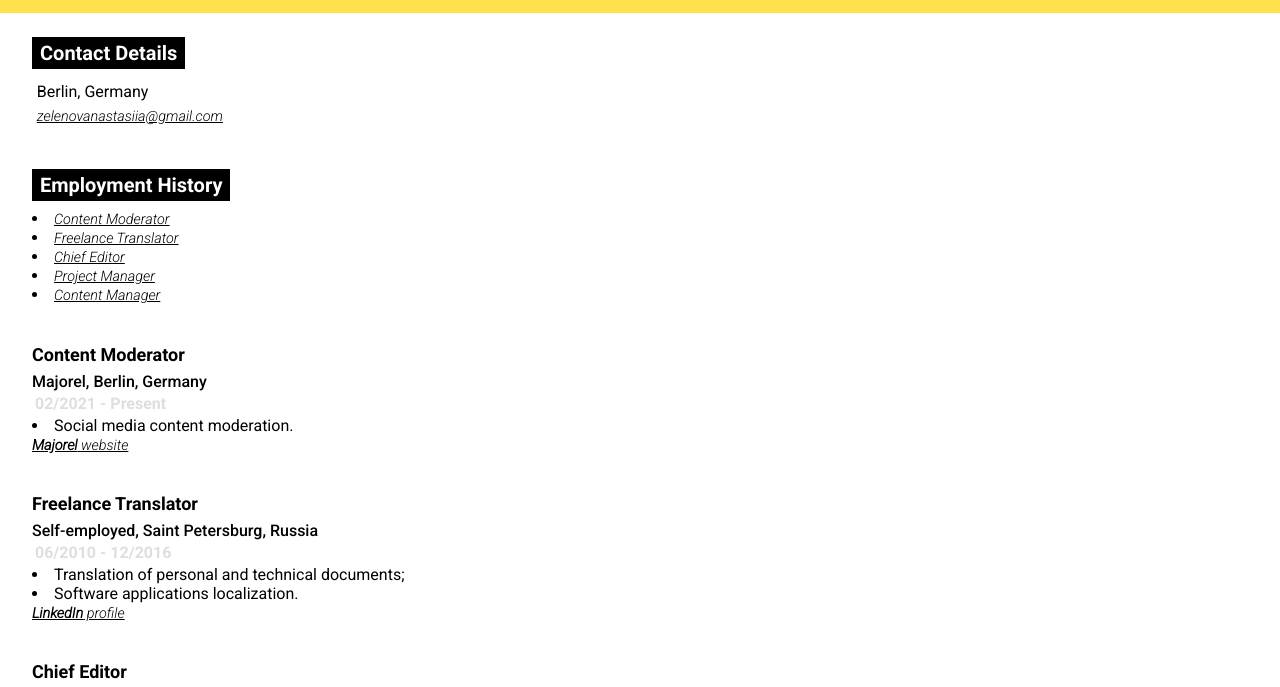
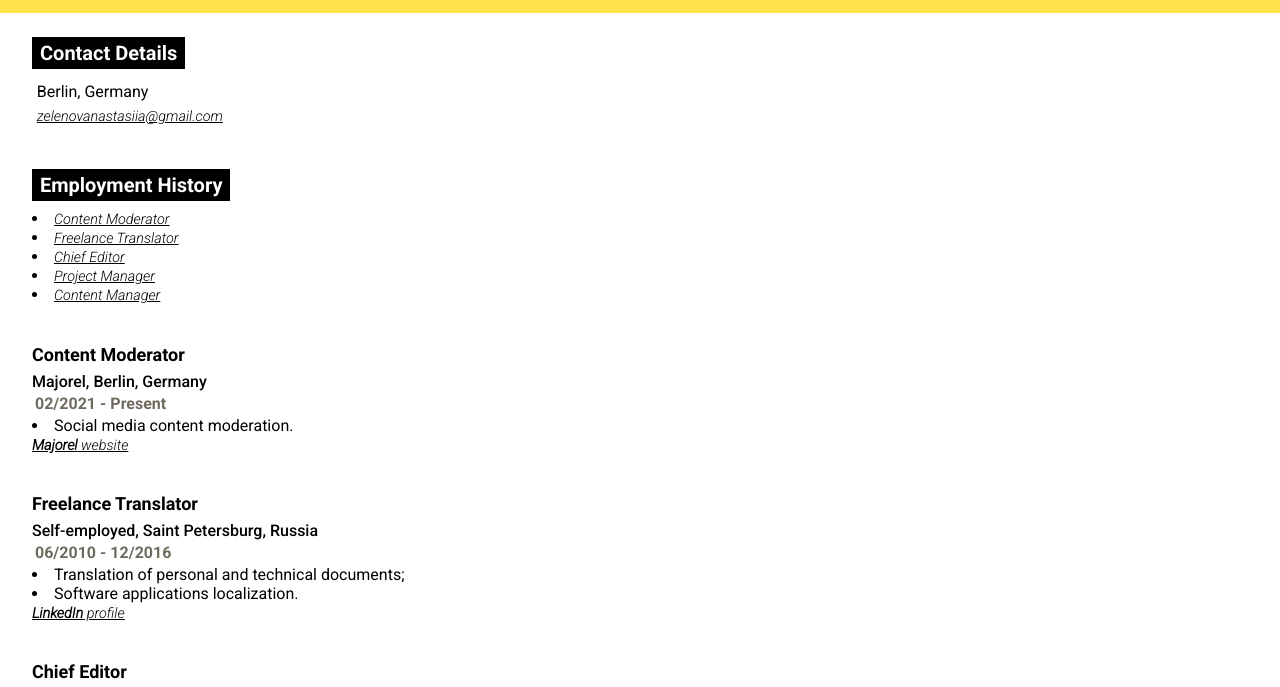
Before and after one commit to orishicha/orishicha.github.io, a plain HTML site: page index.html in a window 1280 px wide. Shown: the part 76-763 px from the top of the page. Drawn offline with Linux system fonts and the light colour scheme.

Commit message:
Update style.css

```diff
--- a/style.css
+++ b/style.css
@@ -50,6 +50,6 @@ a {
 }
 
 .dates {
-  color: #DEDEDE;
+  color: #6E6B5E;
   margin: 0.4em 0;
 }
```
